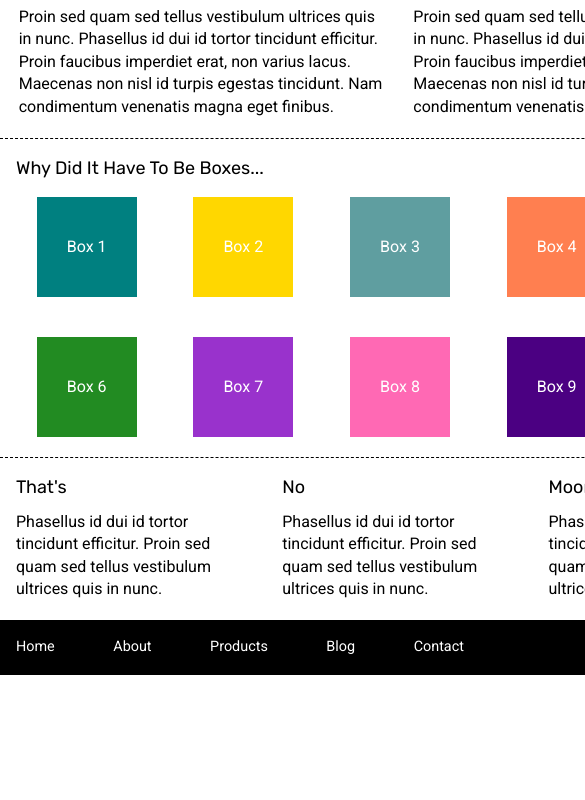
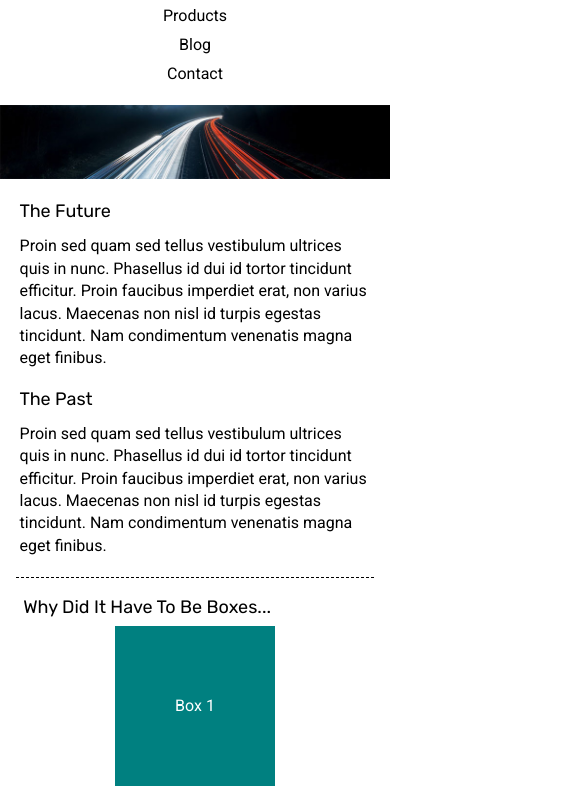
Before and after one commit to yirano/Colab-htmlChallenge, a plain HTML site: page index.html in a window 390 px wide. Shown: the part 222-1022 px from the top of the page, 585 px wide, since content can reach past the window. Before the commit the page ends 897 px from the top, so only its background shows below. Drawn offline with Linux system fonts and the light colour scheme.

Commit message:
Responsive desktop/tablet/mobile

```diff
--- a/style/index.css
+++ b/style/index.css
@@ -334,3 +334,56 @@ footer nav a {
 	color: white;
 	text-decoration: none;
 }
+
+@media only screen and (max-width: 800px) {
+	.top-header {
+		width: 100%;
+	}
+	.container {
+		width: 100%;
+		padding: 0 1rem;
+	}
+	.top-content {
+		flex-direction: column;
+	}
+	.top-content .text-container {
+		width: inherit;
+	}
+
+	.middle-content .boxes {
+		justify-content: center;
+		flex-wrap: wrap;
+		margin: 0 15%;
+	}
+
+	.middle-content .boxes .box {
+		width: 160px;
+		height: 160px;
+		margin: 10px 3.5%;
+	}
+
+	.bottom-content {
+		display: flex;
+		flex-wrap: wrap;
+	}
+
+	.bottom-content .text-container {
+		min-width: 13rem;
+		width: 21rem;
+		margin: 1%;
+	}
+
+	footer * {
+		margin: auto;
+	}
+}
+
+@media only screen and (max-width: 500px) {
+	.top-header,
+	.top-header * {
+		flex-direction: column;
+		text-align: center;
+		font-size: 1rem;
+		line-height: 1.8rem;
+	}
+}
```
